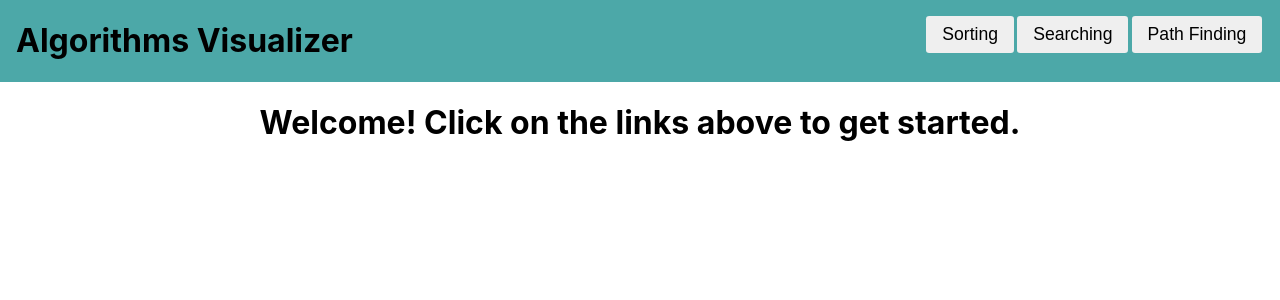
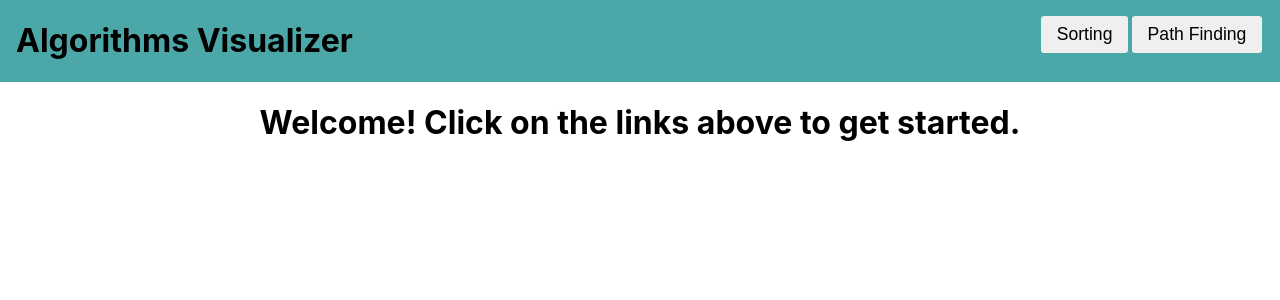
Before and after one commit to dawson1096/algorithmvisualizer, a React (Create React App) app: page / in a window 1280 px wide. Shown: the top 300 px of the page. Built offline with nearby package versions, Linux system fonts and the light colour scheme.

Commit message:
removed searching route

```diff
--- a/src/app/App.js
+++ b/src/app/App.js
@@ -20,16 +20,12 @@ export default function App() {
           </div>
           <div className="links">
             <NavLink activeClassName="active" to="/sort"><button>Sorting</button></NavLink>
-            <NavLink activeClassName="active" to="/search"><button>Searching</button></NavLink>
             <NavLink activeClassName="active" to="/path"><button>Path Finding</button></NavLink>
           </div>
         </div>
           <Switch>
             <Route path="/sort">
               <Sort />
-            </Route>
-            <Route path="/search">
-              <Search />
             </Route>
             <Route path="/path">
               <Path />
```
